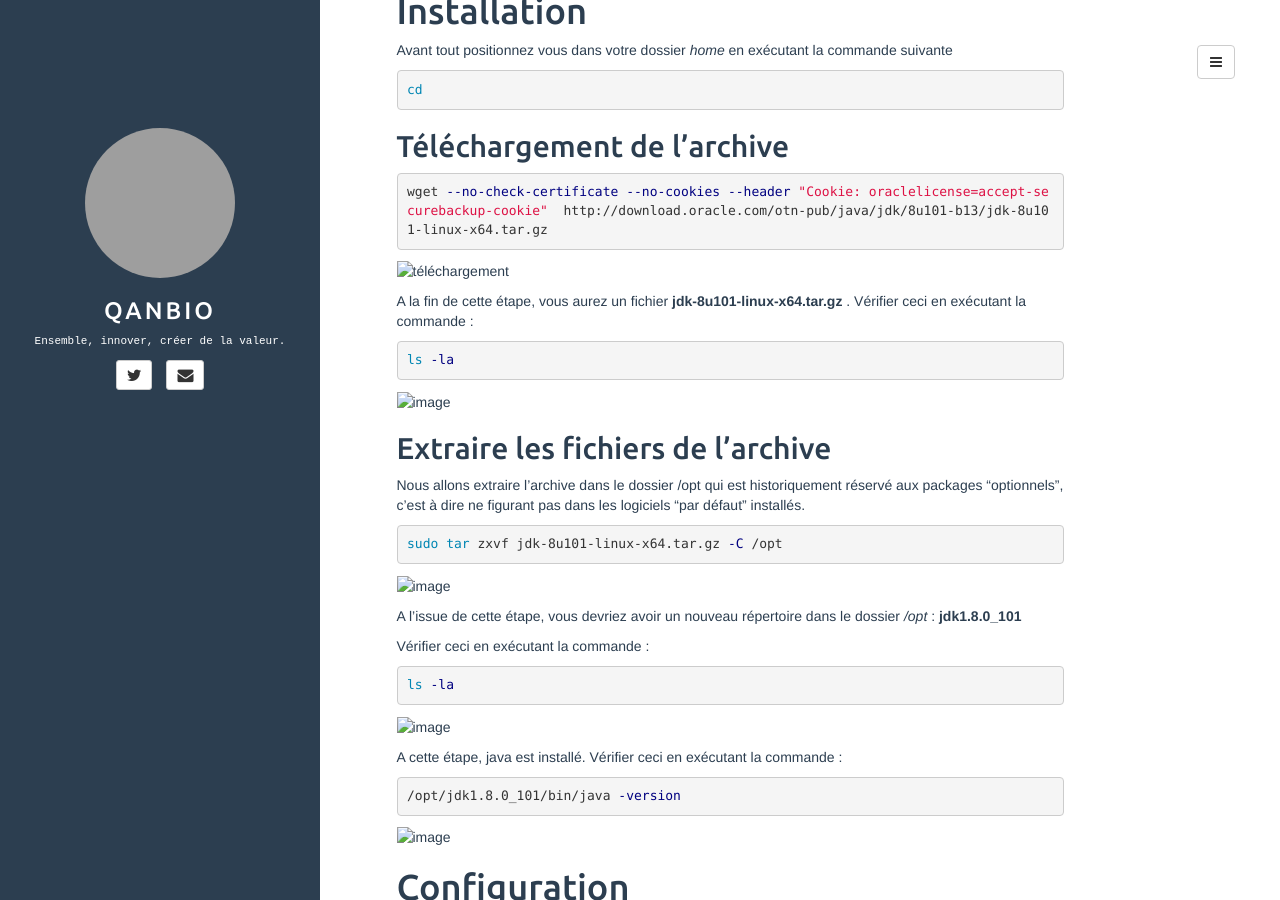
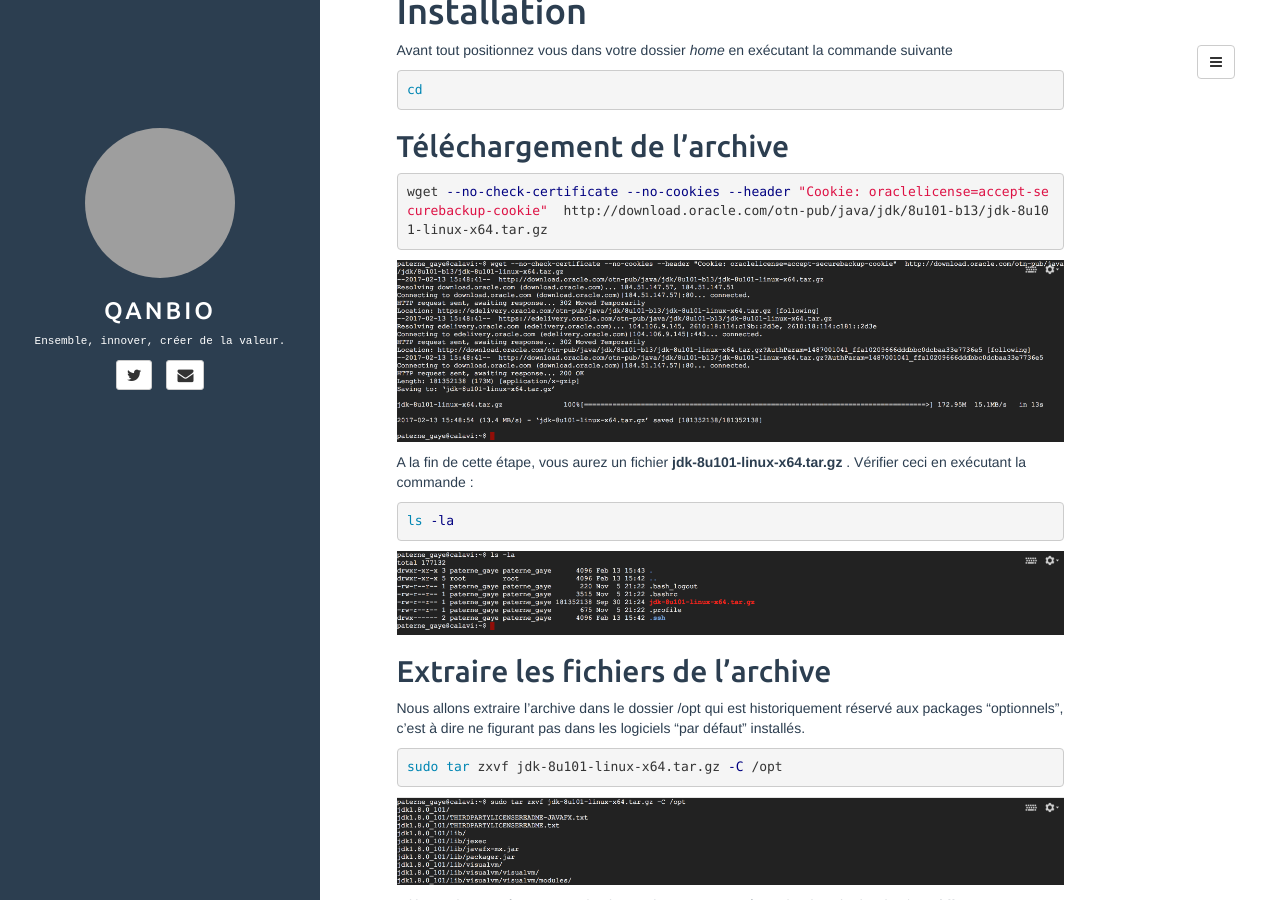
Before and after one commit to qanbio/blog, a Jekyll site: the page built from _posts/2016-04-09-installation-java-ligne-de-commande-linux.md, in a window 1280 px wide and 900 px high, scrolled down 804 px. Built offline with Jekyll 4.4.1, drawn with Linux system fonts in a browser that asks for light colours; comment, search, counter and statistics services are not loaded; grey boxes are pictures that could not be loaded.

Commit message:
Ajout des images à l'article java 5

```diff
--- a/_posts/2016-04-09-installation-java-ligne-de-commande-linux.md
+++ b/_posts/2016-04-09-installation-java-ligne-de-commande-linux.md
@@ -53,7 +53,7 @@ cd
 wget --no-check-certificate --no-cookies --header "Cookie: oraclelicense=accept-securebackup-cookie"  http://download.oracle.com/otn-pub/java/jdk/8u101-b13/jdk-8u101-linux-x64.tar.gz
 {% endhighlight %}
 
-![téléchargement](../assets/media/java-wget.png "téléchargement")
+![téléchargement](../../../../assets/media/java-wget.png "téléchargement")
 
 A la fin de cette étape, vous aurez un fichier **jdk-8u101-linux-x64.tar.gz** . Vérifier ceci en exécutant la commande :
 
@@ -61,7 +61,7 @@ A la fin de cette étape, vous aurez un fichier **jdk-8u101-linux-x64.tar.gz** .
 ls -la
 {% endhighlight %}
 
-![image](../assets/media/java-ls-apres-wget.png "ls-la wget")
+![image](../../../../assets/media/java-ls-apres-wget.png "ls-la wget")
 
 
 ## Extraire les fichiers de l'archive
@@ -71,7 +71,7 @@ Nous allons extraire l'archive dans le dossier /opt  qui est historiquement rés
 sudo tar zxvf jdk-8u101-linux-x64.tar.gz -C /opt
 {% endhighlight %}
 
-![image](../assets/media/java-extract-archive.png "extract")
+![image](../../../../assets/media/java-extract-archive.png "extract")
 
 A l'issue de cette étape, vous devriez avoir un nouveau répertoire dans le dossier */opt* : **jdk1.8.0_101**
 
@@ -80,7 +80,7 @@ Vérifier ceci en exécutant la commande :
 ls -la
 {% endhighlight %}
 
-![image](../assets/media/ls-la-opt-apres-extract.png "ls-la extract")
+![image](../../../../assets/media/ls-la-opt-apres-extract.png "ls-la extract")
 
 A cette étape, java est installé. Vérifier ceci en exécutant la commande :
 
@@ -88,7 +88,7 @@ A cette étape, java est installé. Vérifier ceci en exécutant la commande :
 /opt/jdk1.8.0_101/bin/java -version
 {% endhighlight %}
 
-![image](../assets/media/verif-version-java-javac.png "ls-la extract")
+![image](../../../../assets/media/verif-version-java-javac.png "ls-la extract")
 
 # Configuration
 
@@ -106,4 +106,4 @@ Il faut maintenant rajouter le dossier JAVA_HOME dans la variable PATH.
 export PATH=$JAVA_HOME/bin:$PATH
 {% endhighlight %}
 
-![image](../assets/media/java-conf-finale-avec-varenv.png "var env")
+![image](../../../../assets/media/java-conf-finale-avec-varenv.png "var env")
```
